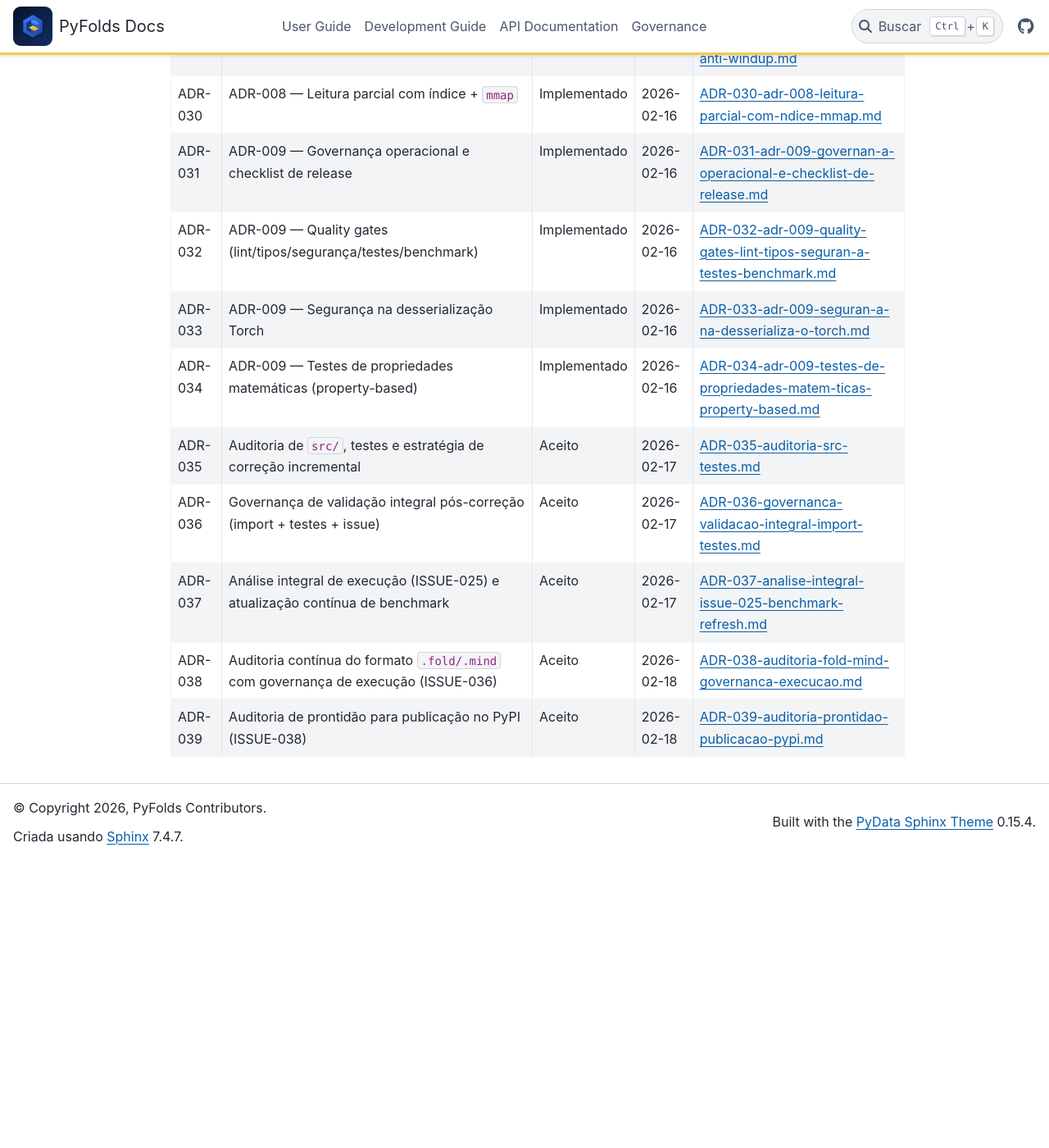
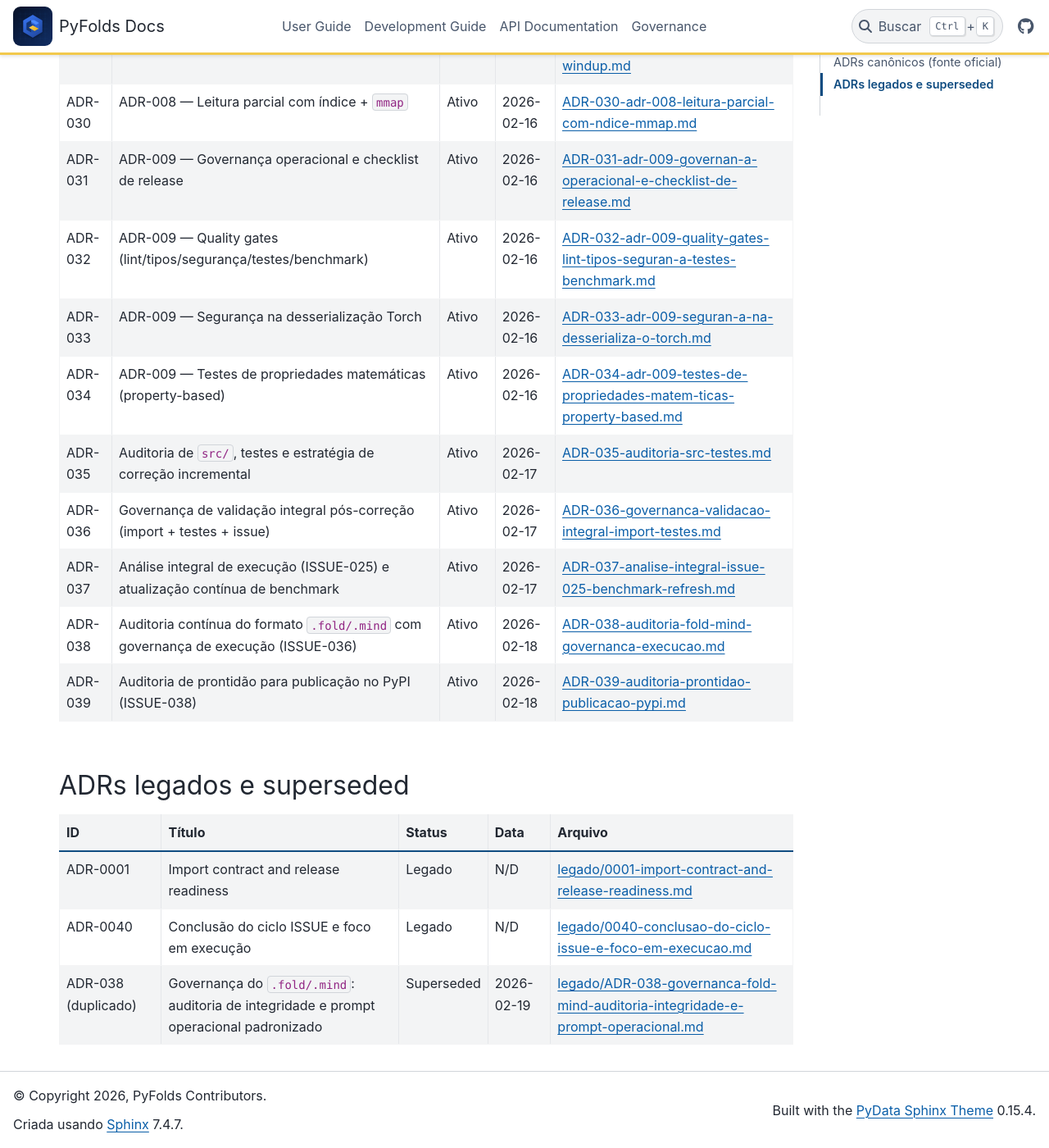
Before and after one commit to Mindfolds-labs/pyfolds, a Sphinx documentation site: the page built from docs/governance/adr/INDEX.md, in a window 1280 px wide and 1400 px high, scrolled down 2973 px. Shown: the whole window at 82% size. Built offline with Sphinx 7.4.7 and the PyData theme 0.15.4, drawn with Linux system fonts in a browser that asks for light colours; before the commit the page ends 4022 px from its top, so only the background shows below that; some of the changed text lies outside the part shown.

Commit message:
docs: consolidate ADR source under governance/adr

````diff
--- a/docs/governance/adr/INDEX.md
+++ b/docs/governance/adr/INDEX.md
@@ -1,43 +1,66 @@
 # Índice de Registros de Decisão Arquitetural (ADR)
+
+## Árvore oficial
+
+```text
+/docs/governance/adr/
+├── ADR-*.md
+├── INDEX.md
+├── README.md
+└── legado/
+    ├── 0001-import-contract-and-release-readiness.md
+    ├── 0040-conclusao-do-ciclo-issue-e-foco-em-execucao.md
+    └── ADR-038-governanca-fold-mind-auditoria-integridade-e-prompt-operacional.md
+```
+
+## ADRs canônicos (fonte oficial)
 
 | ID | Título | Status | Data | Arquivo |
 | :--- | :--- | :--- | :--- | :--- |
-| ADR-001 | ADR-0002 — Container `.fold/.mind` para checkpoints científicos | Implementado | 2026-02-16 | [ADR-001-adr-0002-container-fold-mind-para-checkpoints-cient-ficos.md](ADR-001-adr-0002-container-fold-mind-para-checkpoints-cient-ficos.md) |
-| ADR-002 | ADR-0003 — Correções de regressão em refratário, serialização e API de camada | Implementado | 2026-02-16 | [ADR-002-adr-0003-corre-es-de-regress-o-em-refrat-rio-serializa-o-e-api-de-camada.md](ADR-002-adr-0003-corre-es-de-regress-o-em-refrat-rio-serializa-o-e-api-de-camada.md) |
-| ADR-003 | ADR-001 — Container único `.fold/.mind` | Implementado | 2026-02-16 | [ADR-003-adr-001-container-nico-fold-mind.md](ADR-003-adr-001-container-nico-fold-mind.md) |
-| ADR-004 | ADR-001 — Formalização da especificação `.fold/.mind` | Implementado | 2026-02-16 | [ADR-004-adr-001-formaliza-o-da-especifica-o-fold-mind.md](ADR-004-adr-001-formaliza-o-da-especifica-o-fold-mind.md) |
-| ADR-005 | ADR-001 — Formato binário `.fold/.mind` com índice no trailer | Implementado | 2026-02-16 | [ADR-005-adr-001-formato-bin-rio-fold-mind-com-ndice-no-trailer.md](ADR-005-adr-001-formato-bin-rio-fold-mind-com-ndice-no-trailer.md) |
-| ADR-006 | ADR-001 — Governança de decisões para formato FOLD | Implementado | 2026-02-16 | [ADR-006-adr-001-governan-a-de-decis-es-para-formato-fold.md](ADR-006-adr-001-governan-a-de-decis-es-para-formato-fold.md) |
-| ADR-007 | ADR-002 — Compressão Zstandard (ZSTD) por chunk | Implementado | 2026-02-16 | [ADR-007-adr-002-compress-o-zstandard-zstd-por-chunk.md](ADR-007-adr-002-compress-o-zstandard-zstd-por-chunk.md) |
-| ADR-008 | ADR-002 — Container `.fold/.mind` para checkpoints científicos | Implementado | 2026-02-16 | [ADR-008-adr-002-container-fold-mind-para-checkpoints-cient-ficos.md](ADR-008-adr-002-container-fold-mind-para-checkpoints-cient-ficos.md) |
-| ADR-009 | ADR-002 — Integridade por chunk com CRC32C/SHA256 e ECC opcional | Implementado | 2026-02-16 | [ADR-009-adr-002-integridade-por-chunk-com-crc32c-sha256-e-ecc-opcional.md](ADR-009-adr-002-integridade-por-chunk-com-crc32c-sha256-e-ecc-opcional.md) |
-| ADR-010 | ADR-003 — Correção de regressões e hardening inicial | Implementado | 2026-02-16 | [ADR-010-adr-003-corre-o-de-regress-es-e-hardening-inicial.md](ADR-010-adr-003-corre-o-de-regress-es-e-hardening-inicial.md) |
-| ADR-011 | ADR-003 — Desserialização segura de payload Torch | Implementado | 2026-02-16 | [ADR-011-adr-003-desserializa-o-segura-de-payload-torch.md](ADR-011-adr-003-desserializa-o-segura-de-payload-torch.md) |
-| ADR-012 | ADR-003 — ECC opcional por chunk | Implementado | 2026-02-16 | [ADR-012-adr-003-ecc-opcional-por-chunk.md](ADR-012-adr-003-ecc-opcional-por-chunk.md) |
-| ADR-013 | ADR-003 — Integridade e ECC por chunk | Implementado | 2026-02-16 | [ADR-013-adr-003-integridade-e-ecc-por-chunk.md](ADR-013-adr-003-integridade-e-ecc-por-chunk.md) |
-| ADR-014 | ADR-004 — Correções de regressão em refratário, serialização e API de camada | Implementado | 2026-02-16 | [ADR-014-adr-004-corre-es-de-regress-o-em-refrat-rio-serializa-o-e-api-de-camada.md](ADR-014-adr-004-corre-es-de-regress-o-em-refrat-rio-serializa-o-e-api-de-camada.md) |
-| ADR-015 | ADR-004 — Limites defensivos de I/O (`MAX_INDEX_SIZE`, `MAX_CHUNK_SIZE`) | Implementado | 2026-02-16 | [ADR-015-adr-004-limites-defensivos-de-i-o-max-index-size-max-chunk-size.md](ADR-015-adr-004-limites-defensivos-de-i-o-max-index-size-max-chunk-size.md) |
-| ADR-016 | ADR-004 — Política de versionamento e compatibilidade do formato | Implementado | 2026-02-16 | [ADR-016-adr-004-pol-tica-de-versionamento-e-compatibilidade-do-formato.md](ADR-016-adr-004-pol-tica-de-versionamento-e-compatibilidade-do-formato.md) |
-| ADR-017 | ADR-004 — Validação multicamada para leitura segura | Implementado | 2026-02-16 | [ADR-017-adr-004-valida-o-multicamada-para-leitura-segura.md](ADR-017-adr-004-valida-o-multicamada-para-leitura-segura.md) |
-| ADR-018 | ADR-005 — Leitura parcial orientada a índice com `mmap` | Implementado | 2026-02-16 | [ADR-018-adr-005-leitura-parcial-orientada-a-ndice-com-mmap.md](ADR-018-adr-005-leitura-parcial-orientada-a-ndice-com-mmap.md) |
-| ADR-019 | ADR-006 — Invariantes e estabilidade numérica como gate de qualidade | Implementado | 2026-02-16 | [ADR-019-adr-006-invariantes-e-estabilidade-num-rica-como-gate-de-qualidade.md](ADR-019-adr-006-invariantes-e-estabilidade-num-rica-como-gate-de-qualidade.md) |
-| ADR-020 | ADR-006 — Limite anti-DoS para índice (`MAX_INDEX_SIZE`) | Implementado | 2026-02-16 | [ADR-020-adr-006-limite-anti-dos-para-ndice-max-index-size.md](ADR-020-adr-006-limite-anti-dos-para-ndice-max-index-size.md) |
-| ADR-021 | ADR-006 — Manifesto, hashes hierárquicos e metadados de reprodutibilidade | Implementado | 2026-02-16 | [ADR-021-adr-006-manifesto-hashes-hier-rquicos-e-metadados-de-reprodutibilidade.md](ADR-021-adr-006-manifesto-hashes-hier-rquicos-e-metadados-de-reprodutibilidade.md) |
-| ADR-022 | ADR-006 — Safe Weight Law (clamp + validação numérica) | Implementado | 2026-02-16 | [ADR-022-adr-006-safe-weight-law-clamp-valida-o-num-rica.md](ADR-022-adr-006-safe-weight-law-clamp-valida-o-num-rica.md) |
-| ADR-023 | ADR-007 — Monitoramento periódico de invariantes (`N`, `I`, `theta`) | Implementado | 2026-02-16 | [ADR-023-adr-007-monitoramento-peri-dico-de-invariantes-n-i-theta.md](ADR-023-adr-007-monitoramento-peri-dico-de-invariantes-n-i-theta.md) |
-| ADR-024 | ADR-007 — Plano de testes para robustez de serialização | Implementado | 2026-02-16 | [ADR-024-adr-007-plano-de-testes-para-robustez-de-serializa-o.md](ADR-024-adr-007-plano-de-testes-para-robustez-de-serializa-o.md) |
-| ADR-025 | ADR-007 — Proposta de limite anti-DoS por chunk (`MAX_CHUNK_SIZE`) | Implementado | 2026-02-16 | [ADR-025-adr-007-proposta-de-limite-anti-dos-por-chunk-max-chunk-size.md](ADR-025-adr-007-proposta-de-limite-anti-dos-por-chunk-max-chunk-size.md) |
-| ADR-026 | ADR-007 — Testes de corrupção e recuperação segura | Implementado | 2026-02-16 | [ADR-026-adr-007-testes-de-corrup-o-e-recupera-o-segura.md](ADR-026-adr-007-testes-de-corrup-o-e-recupera-o-segura.md) |
-| ADR-027 | ADR-008 — Benchmark contínuo de serialização e escala | Implementado | 2026-02-16 | [ADR-027-adr-008-benchmark-cont-nuo-de-serializa-o-e-escala.md](ADR-027-adr-008-benchmark-cont-nuo-de-serializa-o-e-escala.md) |
-| ADR-028 | ADR-008 — Estabilidade de API e semântica refratária | Implementado | 2026-02-16 | [ADR-028-adr-008-estabilidade-de-api-e-sem-ntica-refrat-ria.md](ADR-028-adr-008-estabilidade-de-api-e-sem-ntica-refrat-ria.md) |
-| ADR-029 | ADR-008 — Controle homeostático com estratégia anti-windup | Implementado | 2026-02-16 | [ADR-029-adr-008-controle-homeost-tico-com-estrat-gia-anti-windup.md](ADR-029-adr-008-controle-homeost-tico-com-estrat-gia-anti-windup.md) |
-| ADR-030 | ADR-008 — Leitura parcial com índice + `mmap` | Implementado | 2026-02-16 | [ADR-030-adr-008-leitura-parcial-com-ndice-mmap.md](ADR-030-adr-008-leitura-parcial-com-ndice-mmap.md) |
-| ADR-031 | ADR-009 — Governança operacional e checklist de release | Implementado | 2026-02-16 | [ADR-031-adr-009-governan-a-operacional-e-checklist-de-release.md](ADR-031-adr-009-governan-a-operacional-e-checklist-de-release.md) |
-| ADR-032 | ADR-009 — Quality gates (lint/tipos/segurança/testes/benchmark) | Implementado | 2026-02-16 | [ADR-032-adr-009-quality-gates-lint-tipos-seguran-a-testes-benchmark.md](ADR-032-adr-009-quality-gates-lint-tipos-seguran-a-testes-benchmark.md) |
-| ADR-033 | ADR-009 — Segurança na desserialização Torch | Implementado | 2026-02-16 | [ADR-033-adr-009-seguran-a-na-desserializa-o-torch.md](ADR-033-adr-009-seguran-a-na-desserializa-o-torch.md) |
-| ADR-034 | ADR-009 — Testes de propriedades matemáticas (property-based) | Implementado | 2026-02-16 | [ADR-034-adr-009-testes-de-propriedades-matem-ticas-property-based.md](ADR-034-adr-009-testes-de-propriedades-matem-ticas-property-based.md) |
-| ADR-035 | Auditoria de `src/`, testes e estratégia de correção incremental | Aceito | 2026-02-17 | [ADR-035-auditoria-src-testes.md](ADR-035-auditoria-src-testes.md) |
-| ADR-036 | Governança de validação integral pós-correção (import + testes + issue) | Aceito | 2026-02-17 | [ADR-036-governanca-validacao-integral-import-testes.md](ADR-036-governanca-validacao-integral-import-testes.md) |
-| ADR-037 | Análise integral de execução (ISSUE-025) e atualização contínua de benchmark | Aceito | 2026-02-17 | [ADR-037-analise-integral-issue-025-benchmark-refresh.md](ADR-037-analise-integral-issue-025-benchmark-refresh.md) |
-| ADR-038 | Auditoria contínua do formato `.fold/.mind` com governança de execução (ISSUE-036) | Aceito | 2026-02-18 | [ADR-038-auditoria-fold-mind-governanca-execucao.md](ADR-038-auditoria-fold-mind-governanca-execucao.md) |
-| ADR-039 | Auditoria de prontidão para publicação no PyPI (ISSUE-038) | Aceito | 2026-02-18 | [ADR-039-auditoria-prontidao-publicacao-pypi.md](ADR-039-auditoria-prontidao-publicacao-pypi.md) |
+| ADR-001 | ADR-0002 — Container `.fold/.mind` para checkpoints científicos | Ativo | 2026-02-16 | [ADR-001-adr-0002-container-fold-mind-para-checkpoints-cient-ficos.md](ADR-001-adr-0002-container-fold-mind-para-checkpoints-cient-ficos.md) |
+| ADR-002 | ADR-0003 — Correções de regressão em refratário, serialização e API de camada | Ativo | 2026-02-16 | [ADR-002-adr-0003-corre-es-de-regress-o-em-refrat-rio-serializa-o-e-api-de-camada.md](ADR-002-adr-0003-corre-es-de-regress-o-em-refrat-rio-serializa-o-e-api-de-camada.md) |
+| ADR-003 | ADR-001 — Container único `.fold/.mind` | Ativo | 2026-02-16 | [ADR-003-adr-001-container-nico-fold-mind.md](ADR-003-adr-001-container-nico-fold-mind.md) |
+| ADR-004 | ADR-001 — Formalização da especificação `.fold/.mind` | Ativo | 2026-02-16 | [ADR-004-adr-001-formaliza-o-da-especifica-o-fold-mind.md](ADR-004-adr-001-formaliza-o-da-especifica-o-fold-mind.md) |
+| ADR-005 | ADR-001 — Formato binário `.fold/.mind` com índice no trailer | Ativo | 2026-02-16 | [ADR-005-adr-001-formato-bin-rio-fold-mind-com-ndice-no-trailer.md](ADR-005-adr-001-formato-bin-rio-fold-mind-com-ndice-no-trailer.md) |
+| ADR-006 | ADR-001 — Governança de decisões para formato FOLD | Ativo | 2026-02-16 | [ADR-006-adr-001-governan-a-de-decis-es-para-formato-fold.md](ADR-006-adr-001-governan-a-de-decis-es-para-formato-fold.md) |
+| ADR-007 | ADR-002 — Compressão Zstandard (ZSTD) por chunk | Ativo | 2026-02-16 | [ADR-007-adr-002-compress-o-zstandard-zstd-por-chunk.md](ADR-007-adr-002-compress-o-zstandard-zstd-por-chunk.md) |
+| ADR-008 | ADR-002 — Container `.fold/.mind` para checkpoints científicos | Ativo | 2026-02-16 | [ADR-008-adr-002-container-fold-mind-para-checkpoints-cient-ficos.md](ADR-008-adr-002-container-fold-mind-para-checkpoints-cient-ficos.md) |
+| ADR-009 | ADR-002 — Integridade por chunk com CRC32C/SHA256 e ECC opcional | Ativo | 2026-02-16 | [ADR-009-adr-002-integridade-por-chunk-com-crc32c-sha256-e-ecc-opcional.md](ADR-009-adr-002-integridade-por-chunk-com-crc32c-sha256-e-ecc-opcional.md) |
+| ADR-010 | ADR-003 — Correção de regressões e hardening inicial | Ativo | 2026-02-16 | [ADR-010-adr-003-corre-o-de-regress-es-e-hardening-inicial.md](ADR-010-adr-003-corre-o-de-regress-es-e-hardening-inicial.md) |
+| ADR-011 | ADR-003 — Desserialização segura de payload Torch | Ativo | 2026-02-16 | [ADR-011-adr-003-desserializa-o-segura-de-payload-torch.md](ADR-011-adr-003-desserializa-o-segura-de-payload-torch.md) |
+| ADR-012 | ADR-003 — ECC opcional por chunk | Ativo | 2026-02-16 | [ADR-012-adr-003-ecc-opcional-por-chunk.md](ADR-012-adr-003-ecc-opcional-por-chunk.md) |
+| ADR-013 | ADR-003 — Integridade e ECC por chunk | Ativo | 2026-02-16 | [ADR-013-adr-003-integridade-e-ecc-por-chunk.md](ADR-013-adr-003-integridade-e-ecc-por-chunk.md) |
+| ADR-014 | ADR-004 — Correções de regressão em refratário, serialização e API de camada | Ativo | 2026-02-16 | [ADR-014-adr-004-corre-es-de-regress-o-em-refrat-rio-serializa-o-e-api-de-camada.md](ADR-014-adr-004-corre-es-de-regress-o-em-refrat-rio-serializa-o-e-api-de-camada.md) |
+| ADR-015 | ADR-004 — Limites defensivos de I/O (`MAX_INDEX_SIZE`, `MAX_CHUNK_SIZE`) | Ativo | 2026-02-16 | [ADR-015-adr-004-limites-defensivos-de-i-o-max-index-size-max-chunk-size.md](ADR-015-adr-004-limites-defensivos-de-i-o-max-index-size-max-chunk-size.md) |
+| ADR-016 | ADR-004 — Política de versionamento e compatibilidade do formato | Ativo | 2026-02-16 | [ADR-016-adr-004-pol-tica-de-versionamento-e-compatibilidade-do-formato.md](ADR-016-adr-004-pol-tica-de-versionamento-e-compatibilidade-do-formato.md) |
+| ADR-017 | ADR-004 — Validação multicamada para leitura segura | Ativo | 2026-02-16 | [ADR-017-adr-004-valida-o-multicamada-para-leitura-segura.md](ADR-017-adr-004-valida-o-multicamada-para-leitura-segura.md) |
+| ADR-018 | ADR-005 — Leitura parcial orientada a índice com `mmap` | Ativo | 2026-02-16 | [ADR-018-adr-005-leitura-parcial-orientada-a-ndice-com-mmap.md](ADR-018-adr-005-leitura-parcial-orientada-a-ndice-com-mmap.md) |
+| ADR-019 | ADR-006 — Invariantes e estabilidade numérica como gate de qualidade | Ativo | 2026-02-16 | [ADR-019-adr-006-invariantes-e-estabilidade-num-rica-como-gate-de-qualidade.md](ADR-019-adr-006-invariantes-e-estabilidade-num-rica-como-gate-de-qualidade.md) |
+| ADR-020 | ADR-006 — Limite anti-DoS para índice (`MAX_INDEX_SIZE`) | Ativo | 2026-02-16 | [ADR-020-adr-006-limite-anti-dos-para-ndice-max-index-size.md](ADR-020-adr-006-limite-anti-dos-para-ndice-max-index-size.md) |
+| ADR-021 | ADR-006 — Manifesto, hashes hierárquicos e metadados de reprodutibilidade | Ativo | 2026-02-16 | [ADR-021-adr-006-manifesto-hashes-hier-rquicos-e-metadados-de-reprodutibilidade.md](ADR-021-adr-006-manifesto-hashes-hier-rquicos-e-metadados-de-reprodutibilidade.md) |
+| ADR-022 | ADR-006 — Safe Weight Law (clamp + validação numérica) | Ativo | 2026-02-16 | [ADR-022-adr-006-safe-weight-law-clamp-valida-o-num-rica.md](ADR-022-adr-006-safe-weight-law-clamp-valida-o-num-rica.md) |
+| ADR-023 | ADR-007 — Monitoramento periódico de invariantes (`N`, `I`, `theta`) | Ativo | 2026-02-16 | [ADR-023-adr-007-monitoramento-peri-dico-de-invariantes-n-i-theta.md](ADR-023-adr-007-monitoramento-peri-dico-de-invariantes-n-i-theta.md) |
+| ADR-024 | ADR-007 — Plano de testes para robustez de serialização | Ativo | 2026-02-16 | [ADR-024-adr-007-plano-de-testes-para-robustez-de-serializa-o.md](ADR-024-adr-007-plano-de-testes-para-robustez-de-serializa-o.md) |
+| ADR-025 | ADR-007 — Proposta de limite anti-DoS por chunk (`MAX_CHUNK_SIZE`) | Ativo | 2026-02-16 | [ADR-025-adr-007-proposta-de-limite-anti-dos-por-chunk-max-chunk-size.md](ADR-025-adr-007-proposta-de-limite-anti-dos-por-chunk-max-chunk-size.md) |
+| ADR-026 | ADR-007 — Testes de corrupção e recuperação segura | Ativo | 2026-02-16 | [ADR-026-adr-007-testes-de-corrup-o-e-recupera-o-segura.md](ADR-026-adr-007-testes-de-corrup-o-e-recupera-o-segura.md) |
+| ADR-027 | ADR-008 — Benchmark contínuo de serialização e escala | Ativo | 2026-02-16 | [ADR-027-adr-008-benchmark-cont-nuo-de-serializa-o-e-escala.md](ADR-027-adr-008-benchmark-cont-nuo-de-serializa-o-e-escala.md) |
+| ADR-028 | ADR-008 — Estabilidade de API e semântica refratária | Ativo | 2026-02-16 | [ADR-028-adr-008-estabilidade-de-api-e-sem-ntica-refrat-ria.md](ADR-028-adr-008-estabilidade-de-api-e-sem-ntica-refrat-ria.md) |
+| ADR-029 | ADR-008 — Controle homeostático com estratégia anti-windup | Ativo | 2026-02-16 | [ADR-029-adr-008-controle-homeost-tico-com-estrat-gia-anti-windup.md](ADR-029-adr-008-controle-homeost-tico-com-estrat-gia-anti-windup.md) |
+| ADR-030 | ADR-008 — Leitura parcial com índice + `mmap` | Ativo | 2026-02-16 | [ADR-030-adr-008-leitura-parcial-com-ndice-mmap.md](ADR-030-adr-008-leitura-parcial-com-ndice-mmap.md) |
+| ADR-031 | ADR-009 — Governança operacional e checklist de release | Ativo | 2026-02-16 | [ADR-031-adr-009-governan-a-operacional-e-checklist-de-release.md](ADR-031-adr-009-governan-a-operacional-e-checklist-de-release.md) |
+| ADR-032 | ADR-009 — Quality gates (lint/tipos/segurança/testes/benchmark) | Ativo | 2026-02-16 | [ADR-032-adr-009-quality-gates-lint-tipos-seguran-a-testes-benchmark.md](ADR-032-adr-009-quality-gates-lint-tipos-seguran-a-testes-benchmark.md) |
+| ADR-033 | ADR-009 — Segurança na desserialização Torch | Ativo | 2026-02-16 | [ADR-033-adr-009-seguran-a-na-desserializa-o-torch.md](ADR-033-adr-009-seguran-a-na-desserializa-o-torch.md) |
+| ADR-034 | ADR-009 — Testes de propriedades matemáticas (property-based) | Ativo | 2026-02-16 | [ADR-034-adr-009-testes-de-propriedades-matem-ticas-property-based.md](ADR-034-adr-009-testes-de-propriedades-matem-ticas-property-based.md) |
+| ADR-035 | Auditoria de `src/`, testes e estratégia de correção incremental | Ativo | 2026-02-17 | [ADR-035-auditoria-src-testes.md](ADR-035-auditoria-src-testes.md) |
+| ADR-036 | Governança de validação integral pós-correção (import + testes + issue) | Ativo | 2026-02-17 | [ADR-036-governanca-validacao-integral-import-testes.md](ADR-036-governanca-validacao-integral-import-testes.md) |
+| ADR-037 | Análise integral de execução (ISSUE-025) e atualização contínua de benchmark | Ativo | 2026-02-17 | [ADR-037-analise-integral-issue-025-benchmark-refresh.md](ADR-037-analise-integral-issue-025-benchmark-refresh.md) |
+| ADR-038 | Auditoria contínua do formato `.fold/.mind` com governança de execução (ISSUE-036) | Ativo | 2026-02-18 | [ADR-038-auditoria-fold-mind-governanca-execucao.md](ADR-038-auditoria-fold-mind-governanca-execucao.md) |
+| ADR-039 | Auditoria de prontidão para publicação no PyPI (ISSUE-038) | Ativo | 2026-02-18 | [ADR-039-auditoria-prontidao-publicacao-pypi.md](ADR-039-auditoria-prontidao-publicacao-pypi.md) |
+
+## ADRs legados e superseded
+
+| ID | Título | Status | Data | Arquivo |
+| :--- | :--- | :--- | :--- | :--- |
+| ADR-0001 | Import contract and release readiness | Legado | N/D | [legado/0001-import-contract-and-release-readiness.md](legado/0001-import-contract-and-release-readiness.md) |
+| ADR-0040 | Conclusão do ciclo ISSUE e foco em execução | Legado | N/D | [legado/0040-conclusao-do-ciclo-issue-e-foco-em-execucao.md](legado/0040-conclusao-do-ciclo-issue-e-foco-em-execucao.md) |
+| ADR-038 (duplicado) | Governança do `.fold/.mind`: auditoria de integridade e prompt operacional padronizado | Superseded | 2026-02-19 | [legado/ADR-038-governanca-fold-mind-auditoria-integridade-e-prompt-operacional.md](legado/ADR-038-governanca-fold-mind-auditoria-integridade-e-prompt-operacional.md) |
````
Also changed, not shown: docs/development/prompts/README.md (+1 -1 lines), docs/development/prompts/relatorios/README.md (+1 -1 lines), docs/governance/adr/README.md (+40 -4 lines), docs/governance/adr/legado/ADR-038-governanca-fold-mind-auditoria-integridade-e-prompt-operacional.md (renamed from docs/governance/adr/ADR-038-governanca-fold-mind-auditoria-integridade-e-prompt-operacional.md, +5 -1 lines), docs/governance/adr/legado/0001-import-contract-and-release-readiness.md (renamed from docs/adr/0001-import-contract-and-release-readiness.md), docs/governance/adr/legado/0040-conclusao-do-ciclo-issue-e-foco-em-execucao.md (renamed from docs/adr/0040-conclusao-do-ciclo-issue-e-foco-em-execucao.md).
